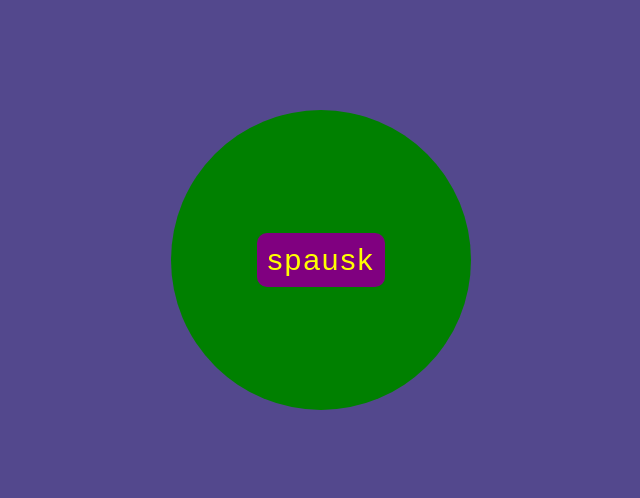
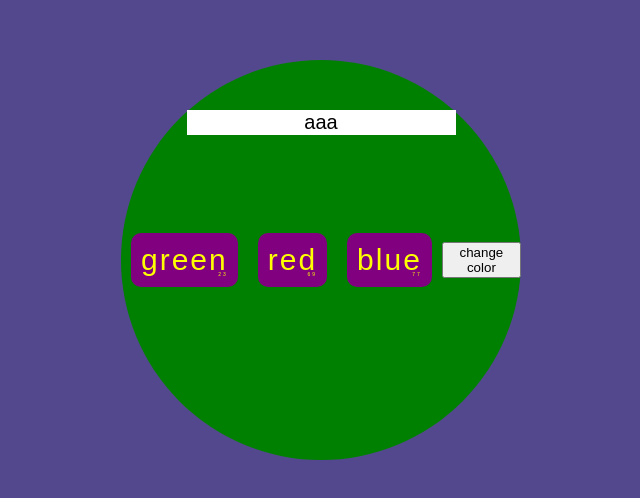
Before and after one commit to ginotas/react-projektas, a React (Create React App) app: page / in a window 1280 px wide. Shown: the part 140-638 px from the top of the page, without its empty margins (319-959 px from the left). Built offline with nearby package versions, Linux system fonts and the light colour scheme.

Commit message:
antradienio paskaita

```diff
--- a/src/components/ChangeColorButton.jsx
+++ b/src/components/ChangeColorButton.jsx
@@ -1,4 +1,18 @@
 import React from "react";
+import Reg from "./Reg";
+
+
+// A  this.props.clickToChangeColor(this.props.color)
+// B   () => this.props.clickToChangeColor(this.props.color)
+
+// A(argument)
+// B()(argument)
+
+// function A(argument) {}
+
+// function B() {(
+//  return A
+// )}
 
 
 class ChangeColorButton extends React.Component {
@@ -7,7 +21,10 @@ class ChangeColorButton extends React.Component {
     render() {
         return (
 
-            <button className="mygtukas" onClick={this.props.clickToChangeColor}>spausk</button>
+            <button className="mygtukas" onClick={ () => this.props.clickToChangeColor(this.props.color)}>
+                {this.props.color}
+                <Reg regNumber={this.props.regNumber}></Reg>
+                </button>
         );
     }
 }
--- /dev/null
+++ b/src/components/Reg.jsx
@@ -0,0 +1,14 @@
+
+
+
+
+function Reg(props) {
+
+    return (
+        <div className="reg">
+            {props.regNumber}
+        </div>
+        );
+    }
+
+        export default Reg;
--- a/src/components/app.jsx
+++ b/src/components/app.jsx
@@ -11,28 +11,59 @@ class App extends React.Component {
 
     constructor() {
         super();
-        this.state = {bg: "green"};
+        this.state = {
+            bg: "green",
+            in: "aaa"
+        };
     }
 
-    changeColor = () => {
+    changeColorG = () => {
+        this.setState(
+            {bg: "green"},
+        );
+    }
 
-          this.setState(state => {
-              let color;
-              if (state.bg == "green") {
-                  color = "red";
-              } else if (state.bg == "red") {
-                  color = "green";
-              }
-              return(
-              {bg: color}
-              )
-          });
+    changeColorR = () => {
+        this.setState(
+            {bg: "red"},
+        );
+    }
+
+    changeColorB = () => {
+        this.setState(
+            {bg: "blue"},
+        );
+    }
+
+    changeColor = (color) => {
+        this.setState(
+            {
+                bg: color,
+                //in: color,
+            },
+        );
+    }
+
+    inChange = (e) => {
+        this.setState ({
+            in: e.target.value,
+            //bg: e.target.value
+        });
+    }
+
+    doColor = () => {
+        this.setState(state => ({bg: state.in}));
     }
 
 render () {
     return (
         <div className="rutulys" style={{backgroundColor: this.state.bg}}>
-            <ChangeColorButton clickToChangeColor={this.changeColor}></ChangeColorButton>
+
+            <ChangeColorButton regNumber={23} color={"green"} clickToChangeColor={this.changeColor}></ChangeColorButton>
+            <ChangeColorButton regNumber={69} color={"red"} clickToChangeColor={this.changeColor}></ChangeColorButton>
+            <ChangeColorButton regNumber={77} color={"blue"} clickToChangeColor={this.changeColor}></ChangeColorButton>
+            <input type="text" value={this.state.in} onChange={this.inChange} />
+            <button className="inputbutonas" onClick={this.doColor}>change color</button>
         </div>
 
         );
@@ -45,10 +76,8 @@ render () {
 
         ND:
 
-        Namuose tas pats apskritimas ir trys mygtukai.
-        Kiekvienas mygtukas atskiras komponentas ir atskira spalva nudažomas apskritimas
-
-        Kokį mygtuką paspausime toks bus apskritimas
+        Padaryti tris kontroliuojamus inputus du text tipo ir vienas checkbox.
+        Vienas inputas turi keisti apskritimo spalvą, kitas apskritimo skersmenį ir trečias- kai pažymėtas turi pakeisti apskritimą į kvadratą
 
 
         */
--- a/src/index.scss
+++ b/src/index.scss
@@ -128,12 +128,22 @@ body {
 }
 
 .rutulys {
-  width: 300px;
-  height: 300px;
+  width: 400px;
+  height: 400px;
   border-radius: 50%;
   display: flex;
   justify-content: center;
   align-items: center;
+  position: relative;
+  input {
+    position: absolute;
+
+    font-size: 20px;
+    top: 50px;
+    outline: none;
+    border: none;
+    text-align: center;
+  }
 }
 
 .mygtukas {
@@ -145,4 +155,16 @@ body {
   color: yellow;
   border-radius: 10px;
   cursor: pointer;
+  margin: 10px;
+  position: relative;
+  .reg {
+    position: absolute;
+    bottom: 10px;
+    right: 10px;
+    font-size: 5px;
+  }
+  .inputbutonas {
+    position: absolute;
+    top: 80px;
+  }
 }
```
Also changed, not shown: src/components/app4.jsx (added, +54 -0 lines).
